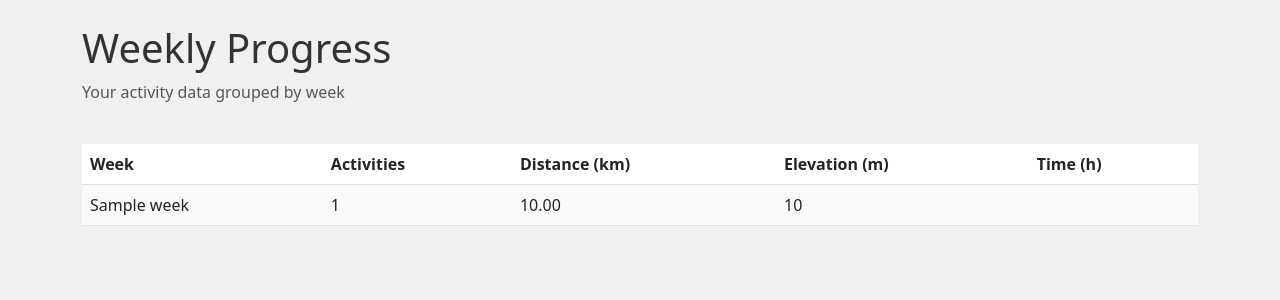
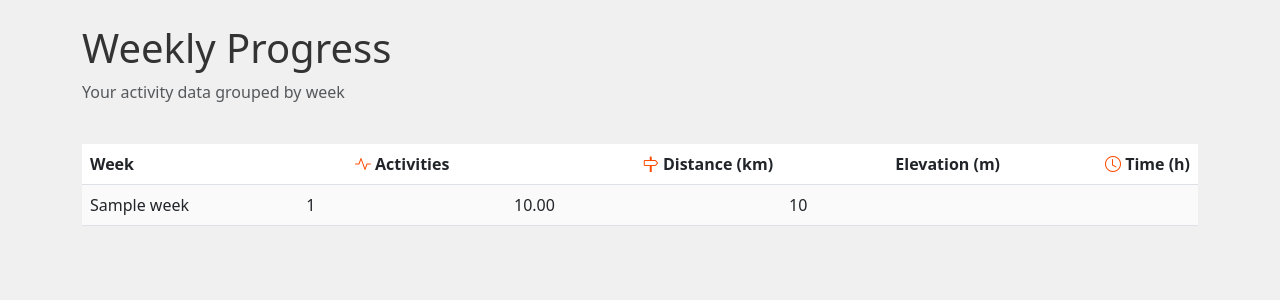
Before and after one commit to hectorflores28/django-strava-analytics-dashboard, a Django app: template dashboard/templates/weekly.html in a window 1280 px wide. Shown: the part 62-362 px from the top of the page. Run offline with Django 4.2, Linux system fonts and the light colour scheme; tables that the repository leaves empty hold one stand-in row (values such as "Sample post"); the template is opened without the code that fills it: values that come from a table or form of the project are taken from there, most other values are stand-ins (such as "Sample title", 1, 10 or a date in 2020); grey boxes marked "Sample" are stand-in pictures.

Commit message:
Iconos en Weekly

```diff
--- a/dashboard/templates/weekly.html
+++ b/dashboard/templates/weekly.html
@@ -1,6 +1,4 @@
-{% extends "base.html" %}
-
-{% block content %}
+{% extends "base.html" %} {% block content %}
 <div class="row">
   <div class="col-md-12">
     <h1>Weekly Progress</h1>
@@ -16,10 +14,22 @@
         <thead>
           <tr>
             <th>Week</th>
-                        <th>Activities</th>
-                        <th>Distance (km)</th>
-                        <th>Elevation (m)</th>
-                        <th>Time (h)</th>
+            <th class="text-center">
+              <i class="bi bi-activity"></i>
+              Activities
+            </th>
+            <th class="text-end">
+              <i class="bi bi-signpost"></i>
+              Distance (km)
+            </th>
+            <th class="text-end">
+              <i class="bi bi-mountain"></i>
+              Elevation (m)
+            </th>
+            <th class="text-end">
+              <i class="bi bi-clock"></i>
+              Time (h)
+            </th>
           </tr>
         </thead>
         <tbody>
@@ -38,9 +48,7 @@
     {% else %}
     <div class="alert alert-info" role="alert">
       No weekly data available.
-            <a href="{% url 'refresh_activities' %}">
-                Refresh your data
-            </a>
+      <a href="{% url 'refresh_activities' %}"> Refresh your data </a>
       to load activities.
     </div>
     {% endif %}
```
Lines whose indentation alone changed are shown as unchanged.
